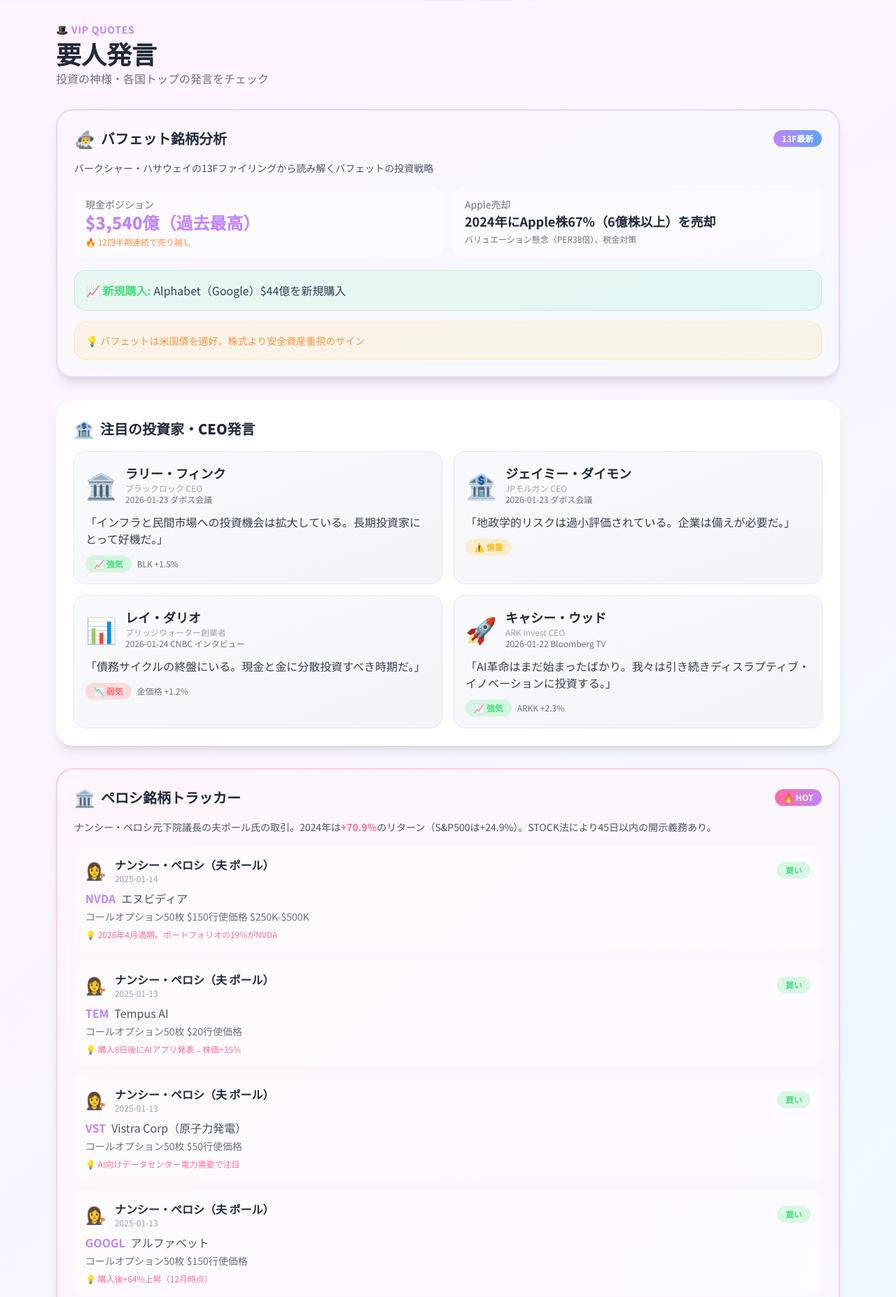
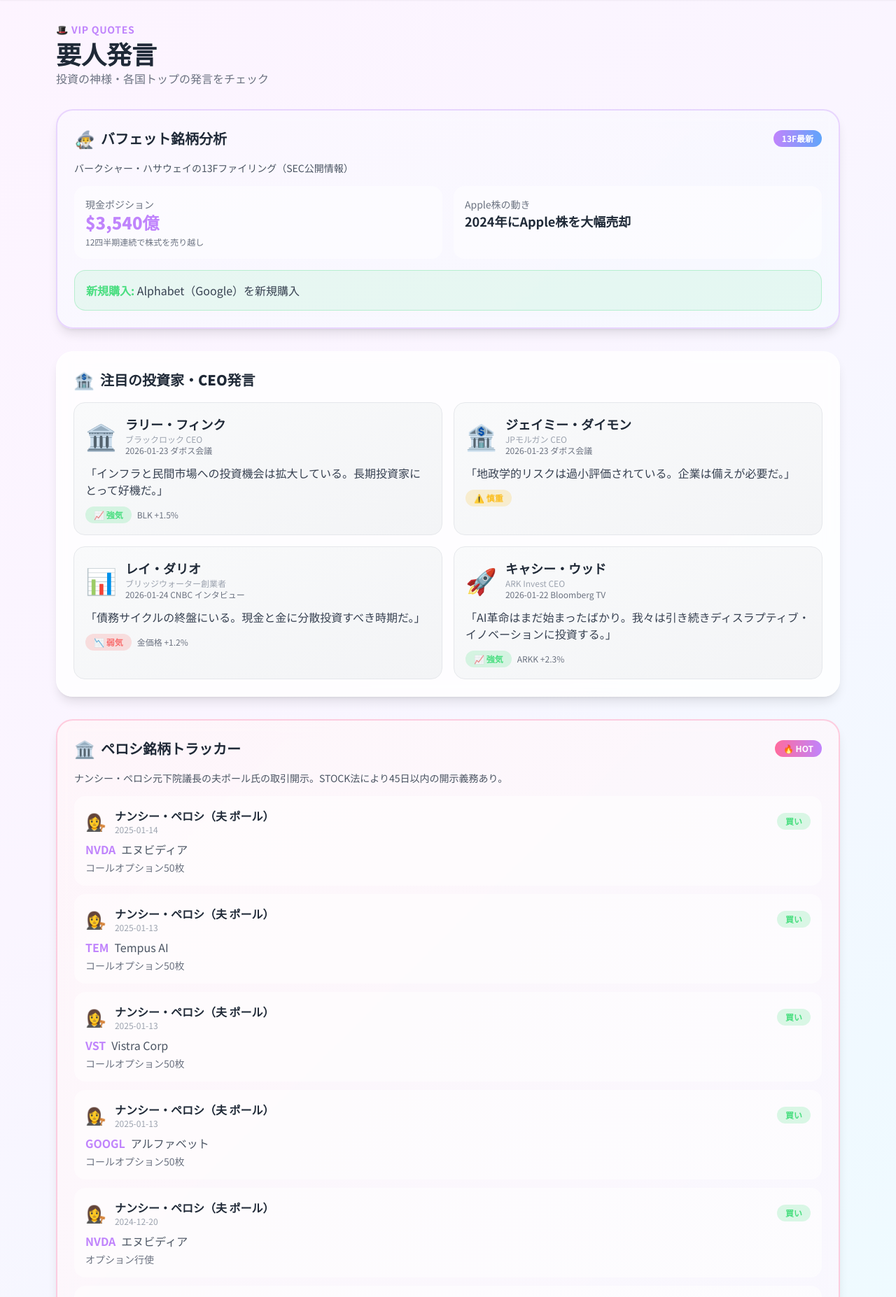
Before and after one commit to yohei524/economic-dashboard, a Flask app: page /vip-quotes in a window 1280 px wide. Shown: the part 66-1920 px from the top of the page at 70% size. Run offline with Flask 2, Linux system fonts and the light colour scheme; some libraries are stand-ins or nearby versions.

Commit message:
公開版整理: 解釈的表現削除・免責事項追加・LINE誘導バナー追加

```diff
--- a/app.py
+++ b/app.py
@@ -258,8 +258,7 @@ def vip_quotes_page():
         }
     ]
 
-    # ペロシ銘柄（実際の開示データに基づく）
-    # 出典: Quiver Quantitative, Capitol Trades, Pelosi Tracker
+    # ペロシ銘柄（STOCK Act開示情報）
     pelosi_trades = [
         {
             "politician": "ナンシー・ペロシ（夫 ポール）",
@@ -268,8 +267,7 @@ def vip_quotes_page():
             "action": "buy",
             "ticker": "NVDA",
             "company": "エヌビディア",
-            "amount": "コールオプション50枚 $150行使価格 $250K-$500K",
-            "note": "2026年4月満期。ポートフォリオの19%がNVDA"
+            "amount": "コールオプション50枚"
         },
         {
             "politician": "ナンシー・ペロシ（夫 ポール）",
@@ -278,8 +276,7 @@ def vip_quotes_page():
             "action": "buy",
             "ticker": "TEM",
             "company": "Tempus AI",
-            "amount": "コールオプション50枚 $20行使価格",
-            "note": "購入8日後にAIアプリ発表→株価+35%"
+            "amount": "コールオプション50枚"
         },
         {
             "politician": "ナンシー・ペロシ（夫 ポール）",
@@ -287,9 +284,8 @@ def vip_quotes_page():
             "date": "2025-01-13",
             "action": "buy",
             "ticker": "VST",
-            "company": "Vistra Corp（原子力発電）",
-            "amount": "コールオプション50枚 $50行使価格",
-            "note": "AI向けデータセンター電力需要で注目"
+            "company": "Vistra Corp",
+            "amount": "コールオプション50枚"
         },
         {
             "politician": "ナンシー・ペロシ（夫 ポール）",
@@ -298,8 +294,7 @@ def vip_quotes_page():
             "action": "buy",
             "ticker": "GOOGL",
             "company": "アルファベット",
-            "amount": "コールオプション50枚 $150行使価格",
-            "note": "購入後+64%上昇（12月時点）"
+            "amount": "コールオプション50枚"
         },
         {
             "politician": "ナンシー・ペロシ（夫 ポール）",
@@ -308,8 +303,7 @@ def vip_quotes_page():
             "action": "buy",
             "ticker": "NVDA",
             "company": "エヌビディア",
-            "amount": "コールオプション500枚行使→5万株取得 $500K-$1M",
-            "note": "$52行使価格で市場価格の71%引きで取得"
+            "amount": "オプション行使"
         },
         {
             "politician": "ナンシー・ペロシ（夫 ポール）",
@@ -318,8 +312,7 @@ def vip_quotes_page():
             "action": "buy",
             "ticker": "AVGO",
             "company": "ブロードコム",
-            "amount": "コールオプション200枚→2万株",
-            "note": "購入後+110%上昇。2025年6月に行使"
+            "amount": "コールオプション"
         },
     ]
 
@@ -382,14 +375,12 @@ def vip_quotes_page():
         }
     ]
 
-    # バフェット銘柄の詳細（13Fファイリングより）
+    # バフェット銘柄（13Fファイリング公開情報）
     buffett_analysis = {
-        "cash_position": "$3,540億（過去最高）",
-        "cash_trend": "12四半期連続で売り越し",
-        "apple_sold": "2024年にApple株67%（6億株以上）を売却",
-        "apple_reason": "バリュエーション懸念（PER38倍）、税金対策",
-        "new_position": "Alphabet（Google）$44億を新規購入",
-        "message": "バフェットは米国債を選好。株式より安全資産重視のサイン"
+        "cash_position": "$3,540億",
+        "cash_trend": "12四半期連続で株式を売り越し",
+        "apple_sold": "2024年にApple株を大幅売却",
+        "new_position": "Alphabet（Google）を新規購入"
     }
 
     return render_template('vip_quotes.html',
--- a/templates/base.html
+++ b/templates/base.html
@@ -138,14 +138,39 @@
         {% block content %}{% endblock %}
     </main>
 
+    <!-- LINE誘導バナー -->
+    <div class="max-w-6xl mx-auto px-4 mt-8">
+        <a href="#" class="block glass-card rounded-2xl p-6 shadow-lg border-2 border-pop-green/30 bg-gradient-to-r from-pop-green/10 to-pop-cyan/10 hover:shadow-xl transition-all">
+            <div class="flex flex-col md:flex-row items-center justify-between gap-4">
+                <div class="flex items-center gap-4">
+                    <span class="text-4xl">💬</span>
+                    <div>
+                        <p class="font-bold text-gray-800 text-lg">LINE限定：詳しい分析を配信中</p>
+                        <p class="text-gray-600 text-sm">個人の見解やトレード記録を特別に公開しています</p>
+                    </div>
+                </div>
+                <span class="bg-pop-green text-white font-bold px-6 py-3 rounded-full">
+                    友だち追加 →
+                </span>
+            </div>
+        </a>
+    </div>
+
     <!-- フッター -->
     <footer class="mt-12 py-6">
         <div class="max-w-6xl mx-auto px-4 text-center">
             <p class="text-gray-500 text-sm">
-                🎯 5000円からはじめる経済指標トレード
+                📅 経済指標カレンダー
             </p>
-            <p class="text-gray-400 text-xs mt-1">
-                年1〜2回のビッグチャンスを狙おう！
+            <div class="mt-4 p-4 rounded-xl bg-gray-100/50 max-w-2xl mx-auto">
+                <p class="text-gray-500 text-xs leading-relaxed">
+                    ⚠️ 免責事項：当サイトは情報提供を目的としており、投資助言や売買推奨を行うものではありません。
+                    掲載情報は公開情報（SEC 13Fファイリング、STOCK Act開示等）に基づいていますが、正確性・完全性を保証するものではありません。
+                    投資判断はご自身の責任で行ってください。
+                </p>
+            </div>
+            <p class="text-gray-400 text-xs mt-4">
+                © 2026 経済指標ダッシュボード
             </p>
         </div>
     </footer>
--- a/templates/vip_quotes.html
+++ b/templates/vip_quotes.html
@@ -26,31 +26,24 @@
             </span>
         </div>
         <p class="text-gray-600 text-sm mb-4">
-            バークシャー・ハサウェイの13Fファイリングから読み解くバフェットの投資戦略
+            バークシャー・ハサウェイの13Fファイリング（SEC公開情報）
         </p>
 
         <div class="grid grid-cols-1 md:grid-cols-2 gap-4 mb-4">
             <div class="p-4 rounded-2xl bg-white/50">
                 <p class="text-gray-500 text-sm">現金ポジション</p>
                 <p class="text-2xl font-black text-pop-purple">{{ buffett_analysis.cash_position }}</p>
-                <p class="text-pop-orange text-xs mt-1">🔥 {{ buffett_analysis.cash_trend }}</p>
+                <p class="text-gray-500 text-xs mt-1">{{ buffett_analysis.cash_trend }}</p>
             </div>
             <div class="p-4 rounded-2xl bg-white/50">
-                <p class="text-gray-500 text-sm">Apple売却</p>
+                <p class="text-gray-500 text-sm">Apple株の動き</p>
                 <p class="text-lg font-bold text-gray-800">{{ buffett_analysis.apple_sold }}</p>
-                <p class="text-gray-500 text-xs mt-1">{{ buffett_analysis.apple_reason }}</p>
             </div>
         </div>
 
-        <div class="p-4 rounded-2xl bg-pop-green/10 border border-pop-green/30 mb-4">
+        <div class="p-4 rounded-2xl bg-pop-green/10 border border-pop-green/30">
             <p class="text-gray-700">
-                <span class="font-bold text-pop-green">📈 新規購入:</span> {{ buffett_analysis.new_position }}
-            </p>
-        </div>
-
-        <div class="p-4 rounded-2xl bg-pop-yellow/10 border border-pop-yellow/30">
-            <p class="text-pop-orange text-sm font-medium">
-                💡 {{ buffett_analysis.message }}
+                <span class="font-bold text-pop-green">新規購入:</span> {{ buffett_analysis.new_position }}
             </p>
         </div>
     </div>
@@ -99,7 +92,7 @@
             </span>
         </div>
         <p class="text-gray-600 text-sm mb-4">
-            ナンシー・ペロシ元下院議長の夫ポール氏の取引。2024年は<span class="font-bold text-pop-pink">+70.9%</span>のリターン（S&P500は+24.9%）。STOCK法により45日以内の開示義務あり。
+            ナンシー・ペロシ元下院議長の夫ポール氏の取引開示。STOCK法により45日以内の開示義務あり。
         </p>
 
         <div class="space-y-3">
@@ -122,9 +115,6 @@
                     <span class="text-gray-600">{{ trade.company }}</span>
                 </div>
                 <p class="text-gray-500 text-sm mt-1">{{ trade.amount }}</p>
-                {% if trade.note %}
-                <p class="text-pop-pink text-xs mt-2">💡 {{ trade.note }}</p>
-                {% endif %}
             </div>
             {% endfor %}
         </div>
@@ -137,7 +127,7 @@
 
         <div class="mt-3 p-3 rounded-xl bg-pop-yellow/10 border border-pop-yellow/30">
             <p class="text-pop-orange text-sm">
-                ⚠️ 議員取引ETF: <span class="font-bold">NANC</span>（民主党）、<span class="font-bold">KRUZ/GOP</span>（共和党）で議員の取引をコピー可能。2024年NANCは+26.8%。
+                📌 議員取引連動ETF: <span class="font-bold">NANC</span>（民主党系）、<span class="font-bold">KRUZ</span>（共和党系）
             </p>
         </div>
     </div>
@@ -156,27 +146,24 @@
                     <span class="text-2xl">🏈</span>
                     <p class="font-bold text-gray-800">トミー・タバービル</p>
                 </div>
-                <p class="text-xs text-gray-500">上院議員（共和党）</p>
-                <p class="text-2xl font-black text-pop-orange mt-2">+179%</p>
-                <p class="text-xs text-gray-600 mt-1">2024年最高リターン。連邦住宅金融公社株で達成。1,334件の取引実績。</p>
+                <p class="text-xs text-gray-500">上院議員（共和党・アラバマ）</p>
+                <p class="text-xs text-gray-600 mt-2">1,334件の取引記録あり。連邦住宅金融公社株を保有。</p>
             </div>
             <div class="p-4 rounded-2xl bg-gradient-to-br from-pop-blue/10 to-pop-purple/10 border border-pop-blue/30">
                 <div class="flex items-center gap-2 mb-2">
                     <span class="text-2xl">🛡️</span>
                     <p class="font-bold text-gray-800">マイケル・マコール</p>
                 </div>
-                <p class="text-xs text-gray-500">下院議員（共和党）</p>
-                <p class="text-lg font-bold text-gray-800 mt-2">TSMC +94%</p>
-                <p class="text-xs text-gray-600 mt-1">国土安全保障・外交委員会所属。防衛・半導体株に強み。TikTok禁止法案の著者でMeta保有。</p>
+                <p class="text-xs text-gray-500">下院議員（共和党・テキサス）</p>
+                <p class="text-xs text-gray-600 mt-2">国土安全保障・外交委員会所属。TSMC、Meta等を保有。</p>
             </div>
             <div class="p-4 rounded-2xl bg-gradient-to-br from-pop-green/10 to-pop-cyan/10 border border-pop-green/30">
                 <div class="flex items-center gap-2 mb-2">
-                    <span class="text-2xl">📈</span>
+                    <span class="text-2xl">📊</span>
                     <p class="font-bold text-gray-800">デビッド・ローザー</p>
                 </div>
-                <p class="text-xs text-gray-500">下院議員（共和党）</p>
-                <p class="text-2xl font-black text-pop-green mt-2">+149%</p>
-                <p class="text-xs text-gray-600 mt-1">NVDA、Mastercard、Visa保有。長期保有で大幅上昇。</p>
+                <p class="text-xs text-gray-500">下院議員（共和党・ノースカロライナ）</p>
+                <p class="text-xs text-gray-600 mt-2">NVDA、Mastercard、Visa等を保有。</p>
             </div>
         </div>
     </div>
```
